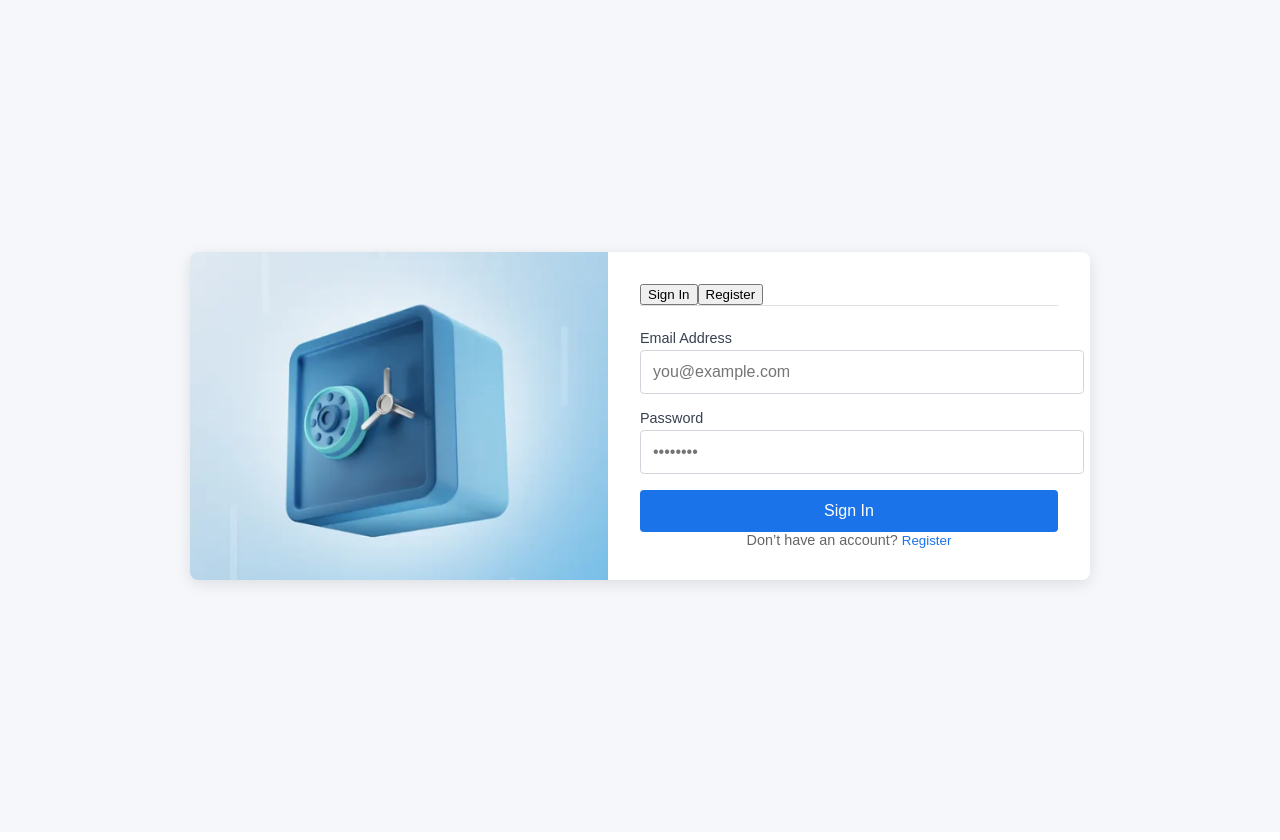
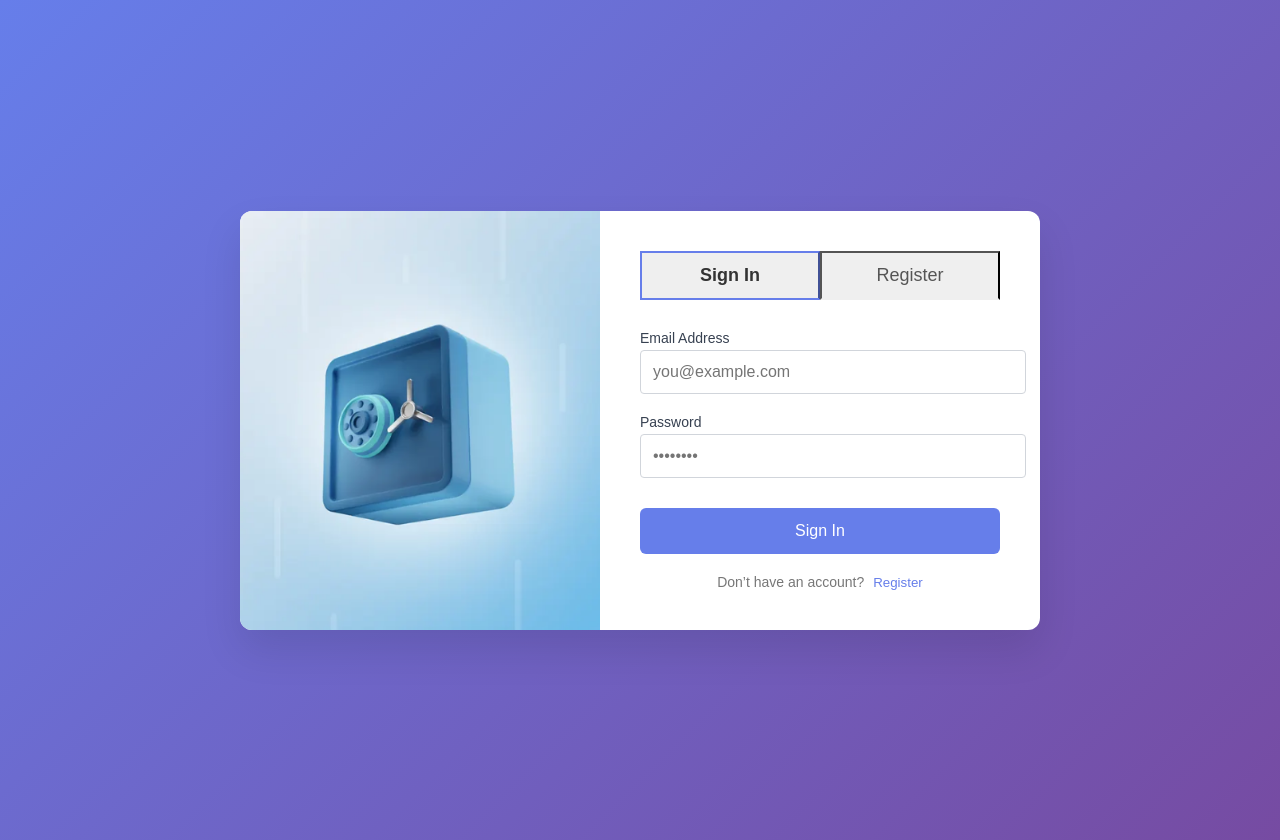
Before and after one commit to tinulica/frontend1, a React (Create React App) app: page / in a window 1280 px wide. Built offline with nearby package versions, Linux system fonts and the light colour scheme.

Commit message:
Update Home.css

```diff
--- a/src/components/Home.css
+++ b/src/components/Home.css
@@ -1,134 +1,134 @@
-/* Home.css */
-
+/* full-screen gradient background */
 .home-container {
-  min-height: 100vh;
   display: flex;
   align-items: center;
   justify-content: center;
-  background: #f5f7fa;
-  padding: 1rem;
+  min-height: 100vh;
+  background: linear-gradient(135deg, #667eea 0%, #764ba2 100%);
+  padding: 20px;
 }
 
+/* card wrapper */
 .auth-card {
   display: flex;
+  width: 800px;
+  max-width: 100%;
   background: #fff;
-  border-radius: 8px;
-  box-shadow: 0 4px 16px rgba(0,0,0,0.1);
+  border-radius: 12px;
+  box-shadow: 0 20px 40px rgba(0,0,0,0.1);
   overflow: hidden;
-  max-width: 900px;
-  width: 100%;
 }
 
+/* left illustration */
 .auth-left {
   flex: 1;
   background-size: cover;
   background-position: center;
 }
 
+/* right form panel */
 .auth-right {
   flex: 1;
-  padding: 2rem;
+  padding: 40px;
   display: flex;
   flex-direction: column;
+  justify-content: center;
 }
 
+/* tabs */
 .auth-tabs {
   display: flex;
-  border-bottom: 1px solid #e0e0e0;
-  margin-bottom: 1.5rem;
+  margin-bottom: 30px;
+}
+.tab {
+  flex: 1;
+  padding: 12px 0;
+  text-align: center;
+  font-size: 18px;
+  cursor: pointer;
+  border-bottom: 2px solid transparent;
+  color: #555;
+  transition: color 0.2s, border-color 0.2s;
+}
+.tab.active {
+  color: #333;
+  border-color: #667eea;
+  font-weight: 600;
 }
 
-.auth-tab {
-  flex: 1;
+/* error message */
+.auth-error {
+  background: #fee2e2;
+  color: #b91c1c;
+  padding: 10px;
+  border-radius: 6px;
+  margin-bottom: 20px;
   text-align: center;
-  padding: 0.75rem;
-  font-weight: 500;
-  color: #555;
-  cursor: pointer;
-  transition: color 0.2s;
 }
 
-.auth-tab.active {
-  color: #1a73e8;
-  border-bottom: 3px solid #1a73e8;
+/* form */
+.auth-form .form-group {
+  margin-bottom: 20px;
+}
+.auth-form label {
+  display: block;
+  margin-bottom: 8px;
+  font-size: 14px;
+  color: #555;
+}
+.auth-form input {
+  width: 100%;
+  padding: 12px 16px;
+  font-size: 16px;
+  border: 1px solid #ddd;
+  border-radius: 6px;
+  transition: border-color 0.2s, box-shadow 0.2s;
+}
+.auth-form input:focus {
+  border-color: #667eea;
+  box-shadow: 0 0 0 3px rgba(102,126,234,0.2);
+  outline: none;
 }
 
-.auth-error {
-  background: #ffe5e5;
-  color: #d32f2f;
-  padding: 0.75rem;
-  border-radius: 4px;
-  margin-bottom: 1rem;
-  text-align: center;
-  font-size: 0.9rem;
-}
-
-.auth-form {
-  display: flex;
-  flex-direction: column;
-}
-
-.form-group {
-  display: flex;
-  flex-direction: column;
-  margin-bottom: 1rem;
-}
-
-.form-group label {
-  margin-bottom: 0.5rem;
-  color: #444;
-  font-size: 0.9rem;
-}
-
-.form-group input {
-  padding: 0.75rem 1rem;
-  border: 1px solid #c4c4c4;
-  border-radius: 4px;
-  font-size: 1rem;
-  transition: border-color 0.2s;
-}
-
-.form-group input:focus {
-  outline: none;
-  border-color: #1a73e8;
-}
-
+/* submit button */
 .submit-btn {
-  padding: 0.75rem;
-  background: #1a73e8;
+  width: 100%;
+  padding: 14px;
+  margin-top: 10px;
+  font-size: 16px;
   color: #fff;
-  font-size: 1rem;
-  font-weight: 500;
+  background: #667eea;
   border: none;
-  border-radius: 4px;
+  border-radius: 6px;
   cursor: pointer;
   transition: background 0.2s;
 }
-
 .submit-btn:hover {
-  background: #1669c1;
+  background: #5563c1;
 }
 
+/* footer switch link */
 .auth-footer {
-  margin-top: auto;
   text-align: center;
-  font-size: 0.9rem;
-  color: #666;
+  margin-top: 20px;
+  font-size: 14px;
+  color: #777;
+}
+.switch-btn {
+  background: none;
+  border: none;
+  color: #667eea;
+  font-weight: 500;
+  cursor: pointer;
+  padding: 0;
+  margin-left: 5px;
+  transition: color 0.2s;
+}
+.switch-btn:hover {
+  color: #5563c1;
 }
 
-.auth-footer .switch-btn {
-  background: none;
-  border: none;
-  color: #1a73e8;
-  cursor: pointer;
-  font-weight: 500;
-  padding: 0;
-}
-
-.auth-footer .switch-btn:hover {
-  text-decoration: underline;
-}
-
+/* responsive */
 @media (max-width: 768px) {
   .auth-card {
     flex-direction: column;
```
